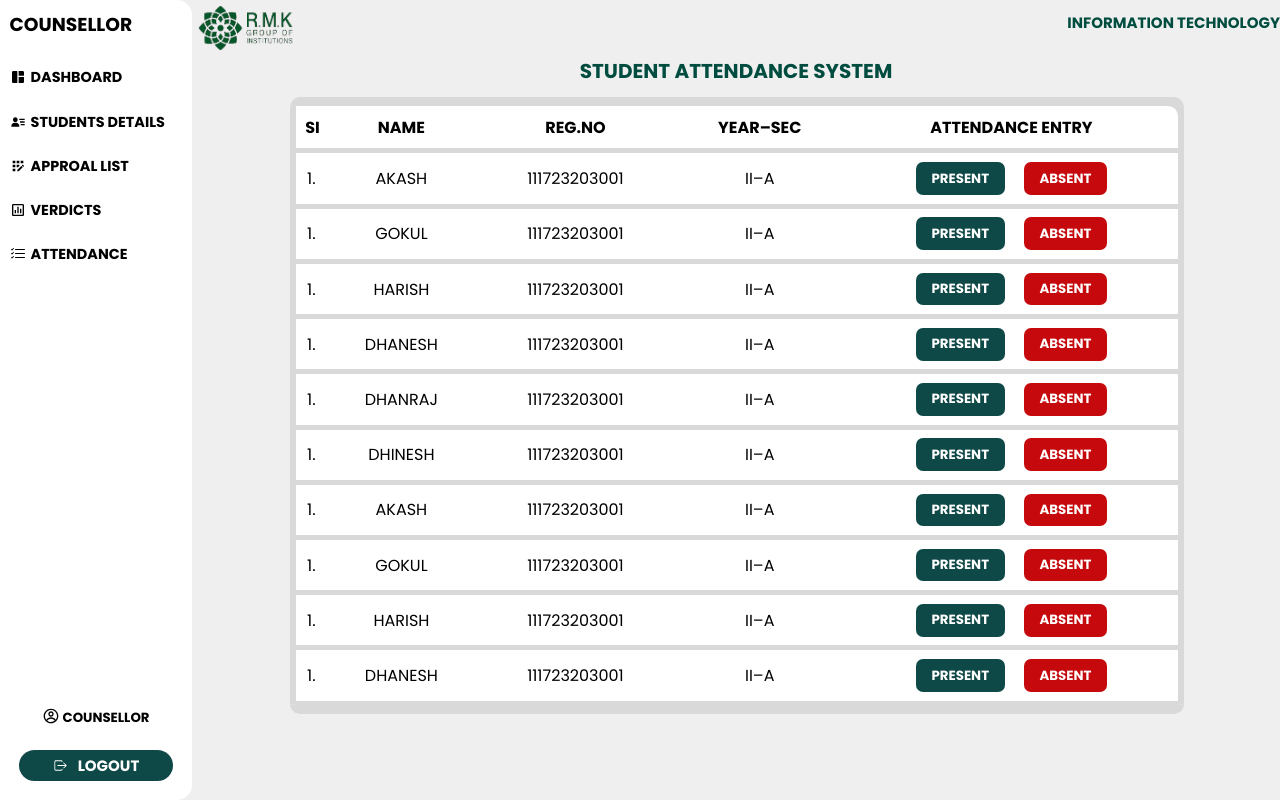
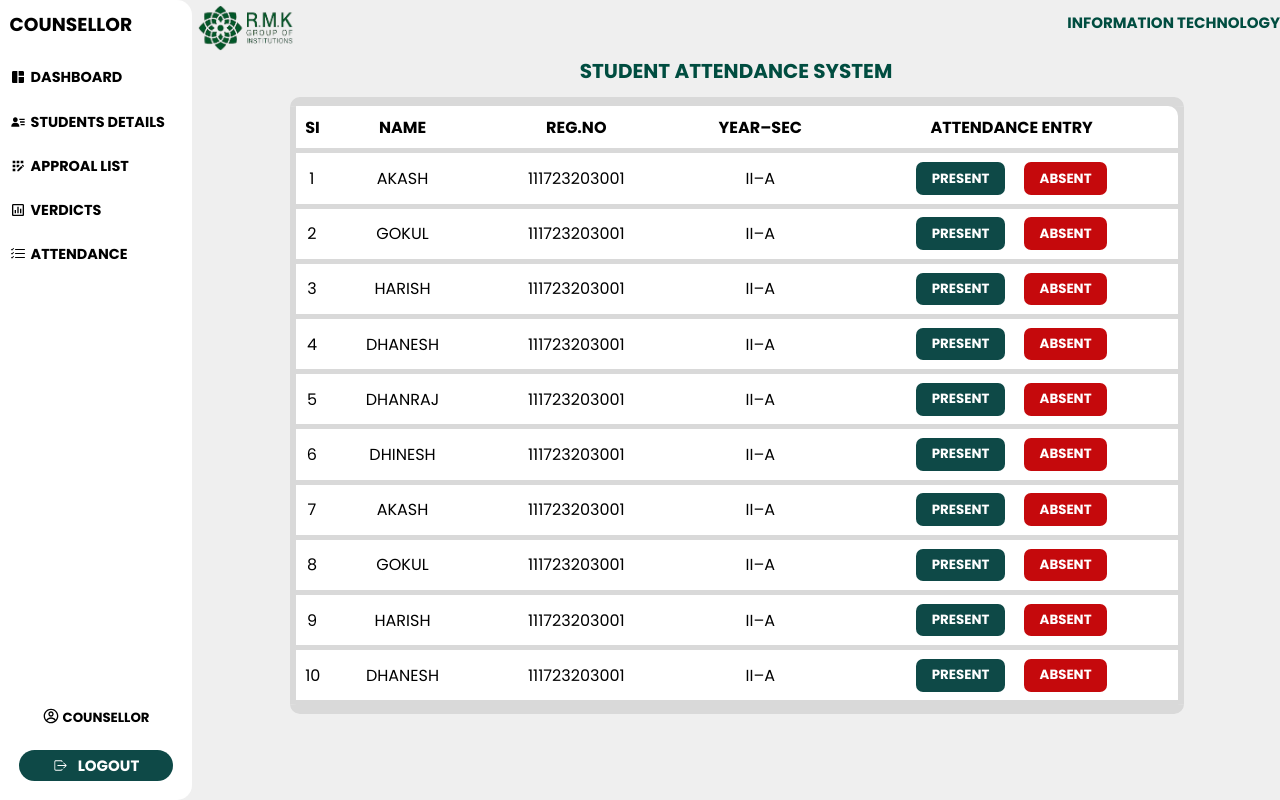
Before and after one commit to Dhanesh45/RMK-Gate-Mate, a React (Vite) app in the folder rmk-smart-out/: page / in a window 1280 px wide. Built offline with nearby package versions, Linux system fonts and the light colour scheme.

Commit message:
commit by harish

```diff
--- a/rmk-smart-out/src/components/CounsellorLogin/Attendace-system/Attendance.jsx
+++ b/rmk-smart-out/src/components/CounsellorLogin/Attendace-system/Attendance.jsx
@@ -5,17 +5,17 @@ import Sidebar from "./Sidebar";
 
 const Attendance = () => {
   const students = [
-    { id: 1, name: 'AKASH', reg: '111723203001', year: 'II–A' },
-    { id: 2, name: 'GOKUL', reg: '111723203001', year: 'II–A' },
-    { id: 3, name: 'HARISH', reg: '111723203001', year: 'II–A' },
-    { id: 4, name: 'DHANESH', reg: '111723203001', year: 'II–A' },
-    { id: 5, name: 'DHANRAJ', reg: '111723203001', year: 'II–A' },
-    { id: 6, name: 'DHINESH', reg: '111723203001', year: 'II–A' },
-    { id: 1, name: 'AKASH', reg: '111723203001', year: 'II–A' },
-    { id: 2, name: 'GOKUL', reg: '111723203001', year: 'II–A' },
-    { id: 3, name: 'HARISH', reg: '111723203001', year: 'II–A' },
-    { id: 4, name: 'DHANESH', reg: '111723203001', year: 'II–A' },
-    { id: 5, name: 'DHANRAJ', reg: '111723203001', year: 'II–A' }
+    { id: 1. , name: 'AKASH', reg: '111723203001', year: 'II–A' },
+    { id: 2. , name: 'GOKUL', reg: '111723203001', year: 'II–A' },
+    { id: 3. , name: 'HARISH', reg: '111723203001', year: 'II–A' },
+    { id: 4. , name: 'DHANESH', reg: '111723203001', year: 'II–A' },
+    { id: 5. , name: 'DHANRAJ', reg: '111723203001', year: 'II–A' },
+    { id: 6. , name: 'DHINESH', reg: '111723203001', year: 'II–A' },
+    { id: 7. , name: 'AKASH', reg: '111723203001', year: 'II–A' },
+    { id: 8. , name: 'GOKUL', reg: '111723203001', year: 'II–A' },
+    { id: 9. , name: 'HARISH', reg: '111723203001', year: 'II–A' },
+    { id: 10. , name: 'DHANESH', reg: '111723203001', year: 'II–A' },
+    { id: 11. , name: 'DHANRAJ', reg: '111723203001', year: 'II–A' }
   ];
 
   return (
@@ -43,7 +43,7 @@ const Attendance = () => {
             <tbody>
               {students.map((student, index) => (
                 <tr key={index}>
-                  <td>1.</td>
+                  <td>{student.id}</td>
                   <td>{student.name}</td>
                   <td>{student.reg}</td>
                   <td>{student.year}</td>
```
